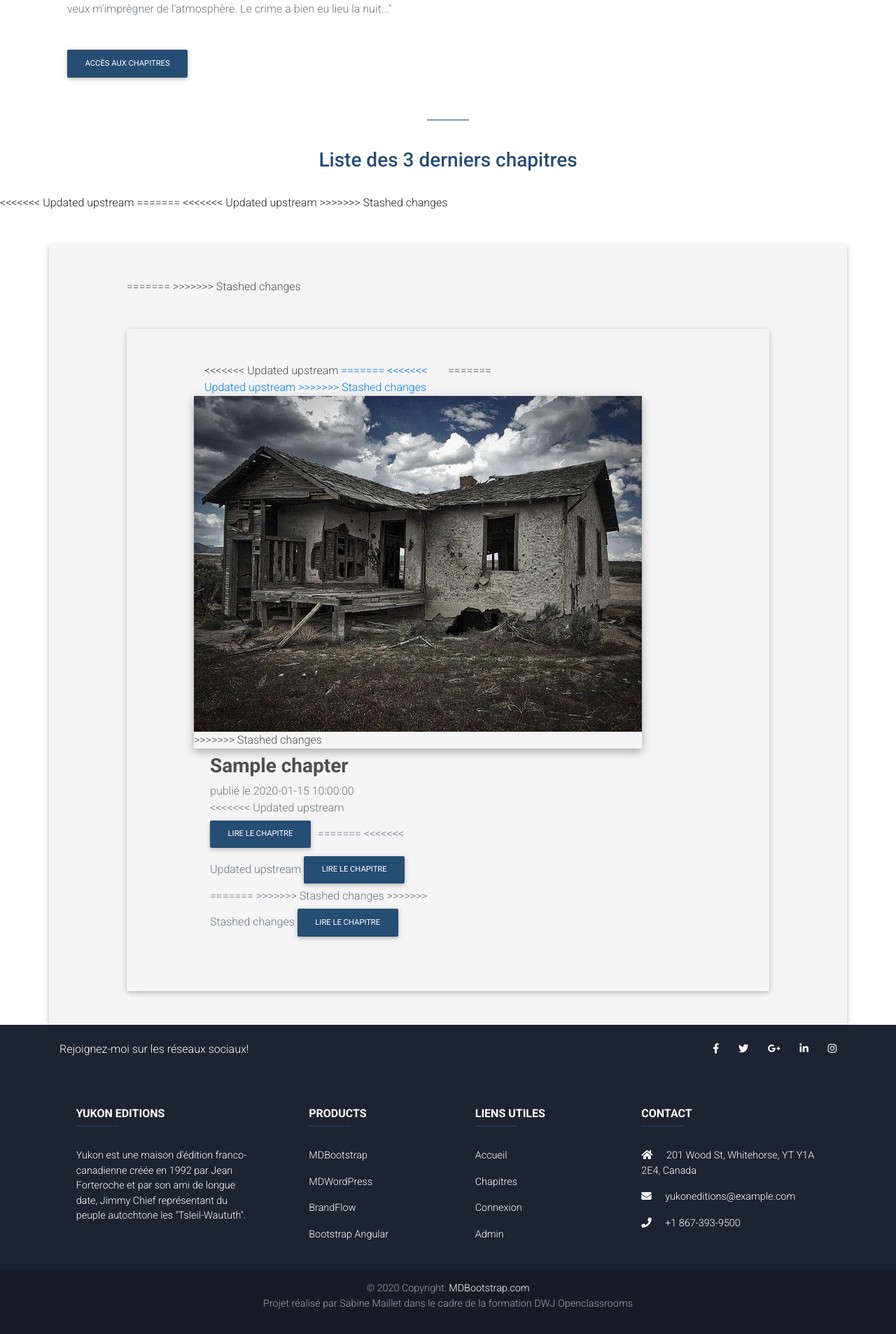
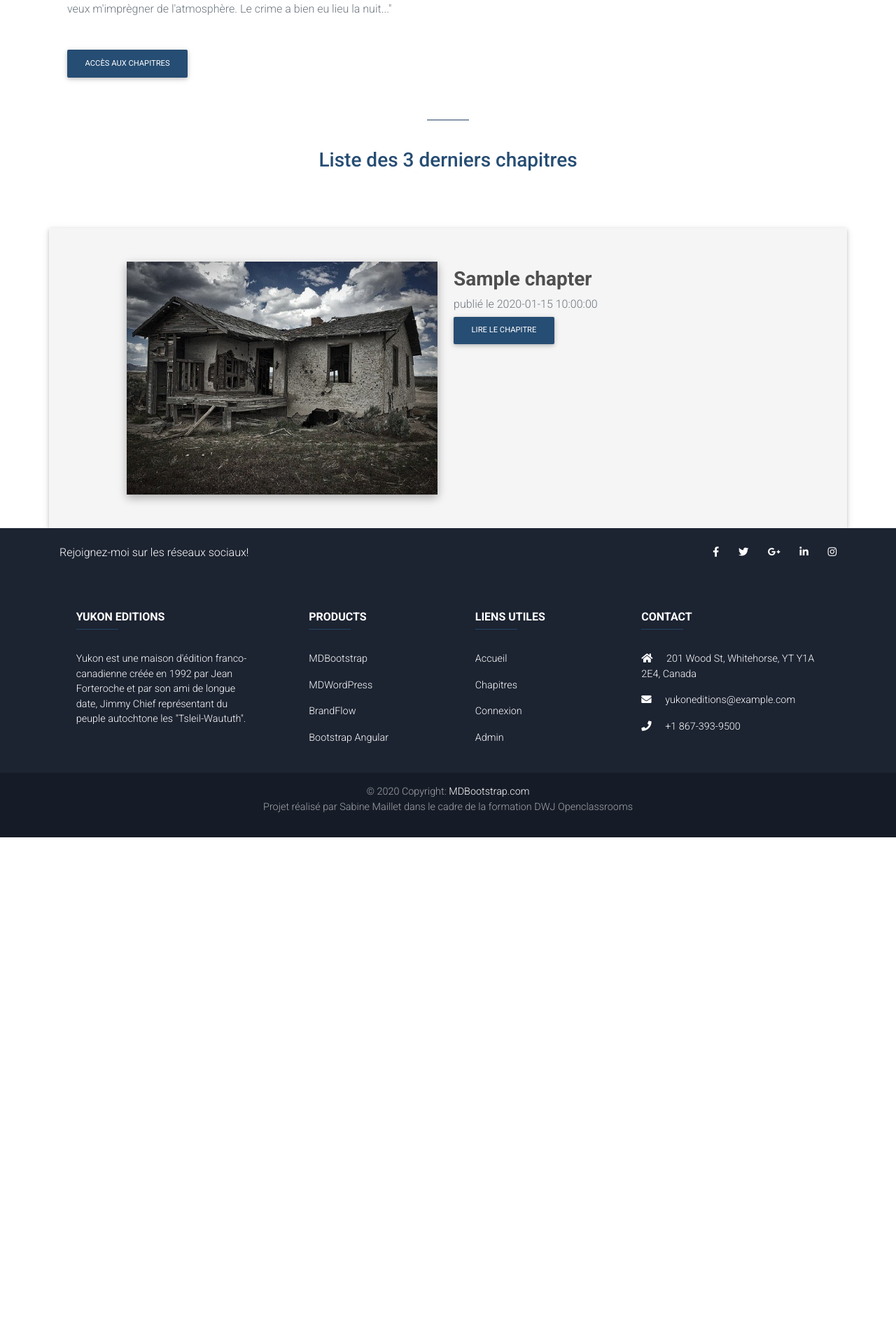
Before and after one commit to KUSKIS/p4openclassrooms, a PHP site: page / in a window 1280 px wide. Shown: the part 1937-3844 px from the top of the page at 70% size. After the commit the page ends 3134 px from the top, so only its background shows below. Run offline with PHP 8.4, Linux system fonts and the light colour scheme; tables that the repository leaves empty or names only in its code hold one stand-in row (values such as "Sample post"); some libraries are stand-ins or nearby versions.

Commit message:
Update viewHome.php

```diff
--- a/views/viewHome.php
+++ b/views/viewHome.php
@@ -84,17 +84,8 @@
 
 <?php foreach ($chapters as $chapter) : ?>
 
-<<<<<<< Updated upstream
-=======
-<<<<<<< Updated upstream
 
 
-
->>>>>>> Stashed changes
-    <div class="container mt-5 py-5 z-depth-1 grey lighten-4">
-        <section class="px-md-5 mx-md-5 text-center text-lg-left dark-grey-text">
-=======
->>>>>>> Stashed changes
 
     <div class="container mt-5 py-5 z-depth-1 grey lighten-4">
         <section class="px-md-5 mx-md-5 text-center text-lg-left dark-grey-text">
@@ -105,22 +96,11 @@
                 <!--Grid column-->
                 <div class="col-md-6 mb-4 mb-md-0">
 
-<<<<<<< Updated upstream
-                        <a href="Post&id=<?= $chapter->id() ?>">
-=======
-<<<<<<< Updated upstream
-                        <a href="">
->>>>>>> Stashed changes
-                            <div class="mask rgba-white-light"></div>
-                        </a>
-                    </div>
-=======
                     <!--Image-->
                     <div class="view overlay z-depth-1-half">
                         <img src="public/image/maisonabandonnee.jpg" class="img-fluid" alt="">
->>>>>>> Stashed changes
 
-                            <a href="Post&id=<?= $chapter->id() ?>">
+                        <a href="post&id= <?= $chapter->id() ?>">
                             <div class="mask rgba-white-light"></div>
                         </a>
                     </div>
@@ -135,16 +115,8 @@
 
                     <p class="text-muted">publié le <?= $chapter->chap_date_info() ?><br>
 
-<<<<<<< Updated upstream
-                        <a class="btn btn-info btn-md ml-0" href="Post&id=<?= $chapter->id() ?>" role="button">Lire le chapitre</a>
-=======
-<<<<<<< Updated upstream
-                        <a class="btn btn-info btn-md ml-0" href="" role="button">Lire le chapitre</a>
-=======
->>>>>>> Stashed changes
->>>>>>> Stashed changes
 
-                                <a class="btn btn-info btn-md ml-0" href="Post&id=<?= $chapter->id() ?>" role="button">Lire le chapitre</a>
+                        <a class="btn btn-info btn-md ml-0" href="post&id= <?= $chapter->id() ?>" role="button">Lire le chapitre</a>
 
                 </div>
 
@@ -159,4 +131,5 @@
         <!--Section: Content-->
     </div>
 
+
 <?php endforeach; ?>
```
Lines whose indentation alone changed are shown as unchanged.
